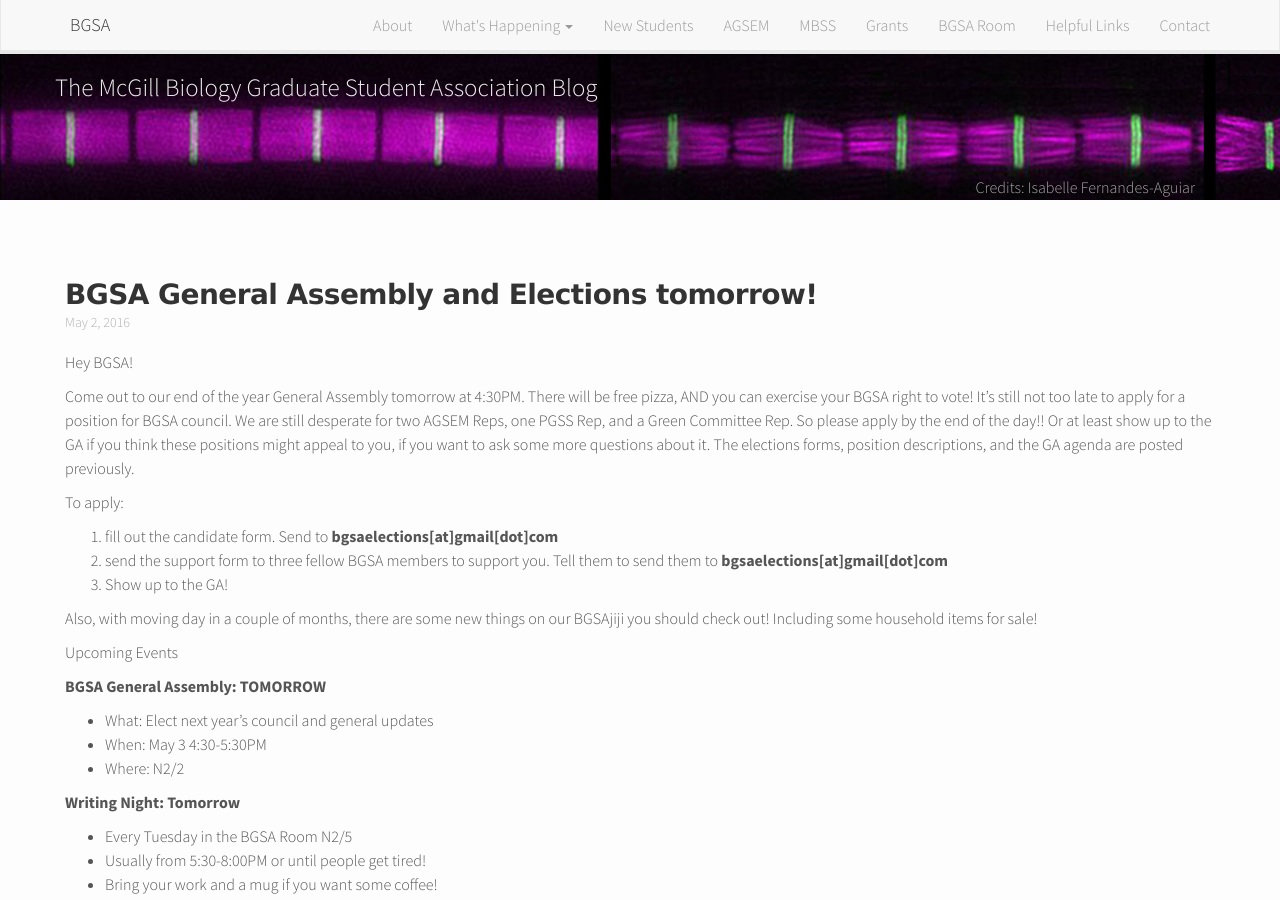
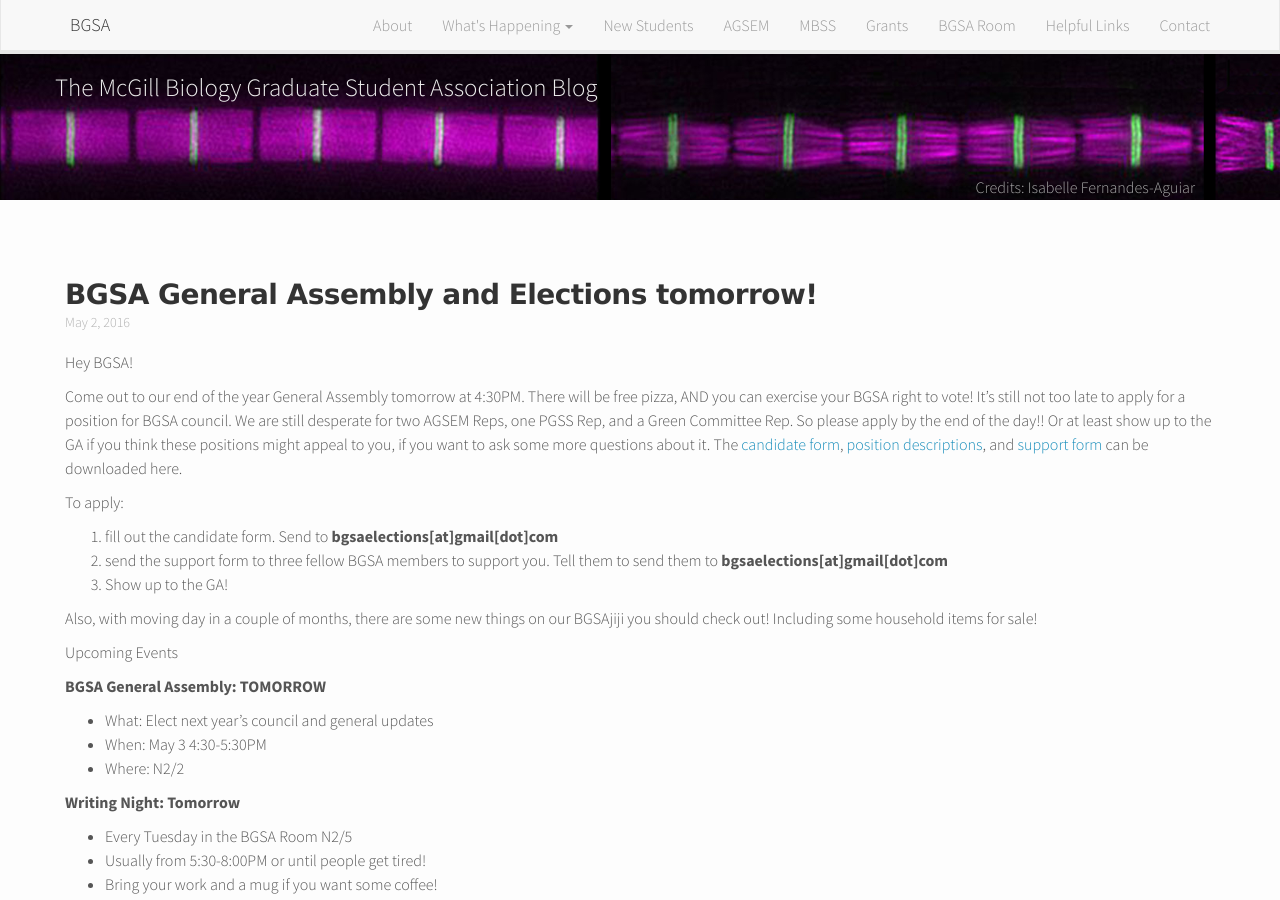
Before and after one commit to McGillBGSA/McGillBGSA.github.io, a Jekyll site: the page built from _posts/2016-05-02-BGSA-Assembly.md, in a window 1280 px wide and 900 px high. Built offline with Jekyll 4.4.1, drawn with Linux system fonts in a browser that asks for light colours; nearby versions of some CDN libraries.

Commit message:
Update 2016-05-02-BGSA-Assembly.md

```diff
--- a/_posts/2016-05-02-BGSA-Assembly.md
+++ b/_posts/2016-05-02-BGSA-Assembly.md
@@ -5,7 +5,7 @@ date: 2016-05-02
 ---
 Hey BGSA!
 
-Come out to our end of the year General Assembly tomorrow at 4:30PM.  There will be free pizza, AND you can exercise your BGSA right to vote!  It’s still not too late to apply for a position for BGSA council. We are still desperate for two AGSEM Reps, one PGSS Rep, and a Green Committee Rep. So please apply by the end of the day!! Or at least show up to the GA if you think these positions might appeal to you, if you want to ask some more questions about it.  The elections forms, position descriptions, and the GA agenda are posted previously.
+Come out to our end of the year General Assembly tomorrow at 4:30PM.  There will be free pizza, AND you can exercise your BGSA right to vote!  It’s still not too late to apply for a position for BGSA council. We are still desperate for two AGSEM Reps, one PGSS Rep, and a Green Committee Rep. So please apply by the end of the day!! Or at least show up to the GA if you think these positions might appeal to you, if you want to ask some more questions about it.  The [candidate form](http://mcgillbgsa.com//assets/documents/BGSA-Representatives-List-2016.docx), [position descriptions](http://mcgillbgsa.com//assets/documents/BGSA-Representatives-List-2016.docx), and [support form](http://mcgillbgsa.com//assets/documents/SupportForm.xls) can be downloaded here.
 
 To apply:
 
```
